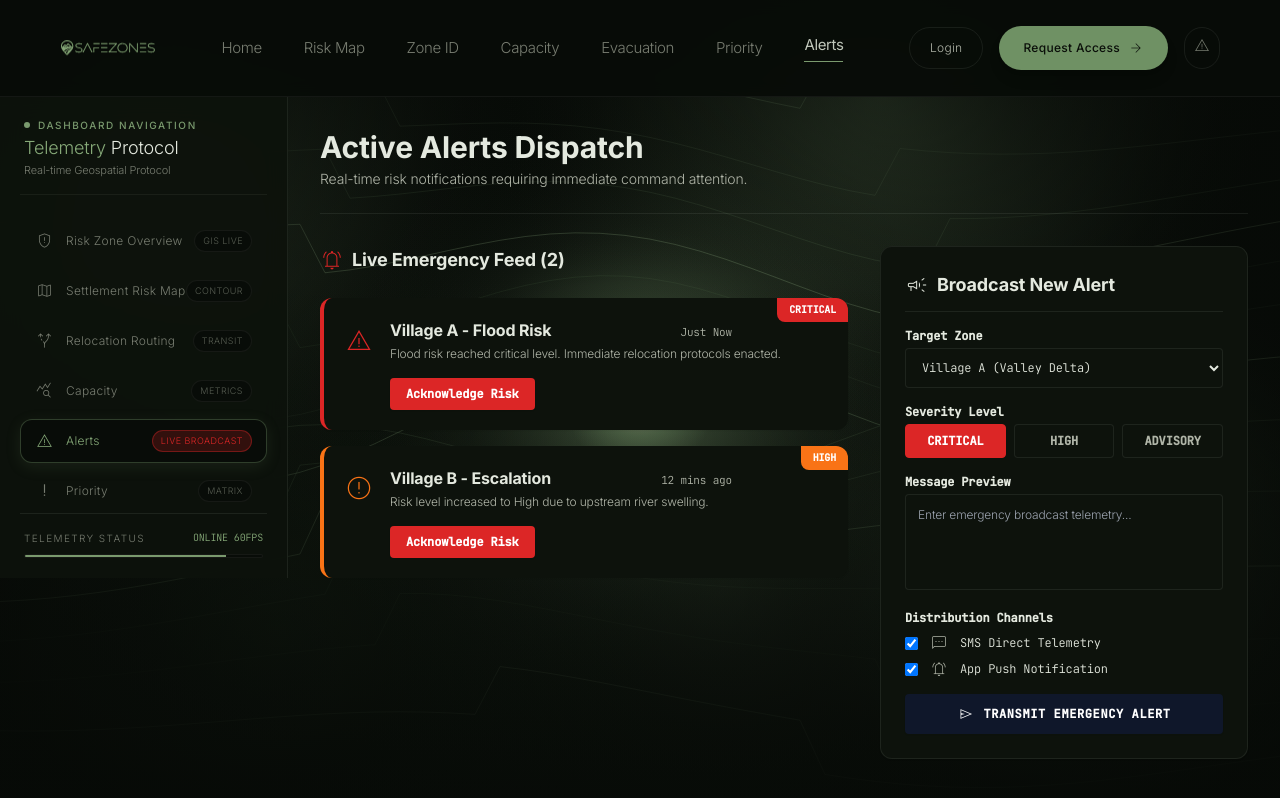
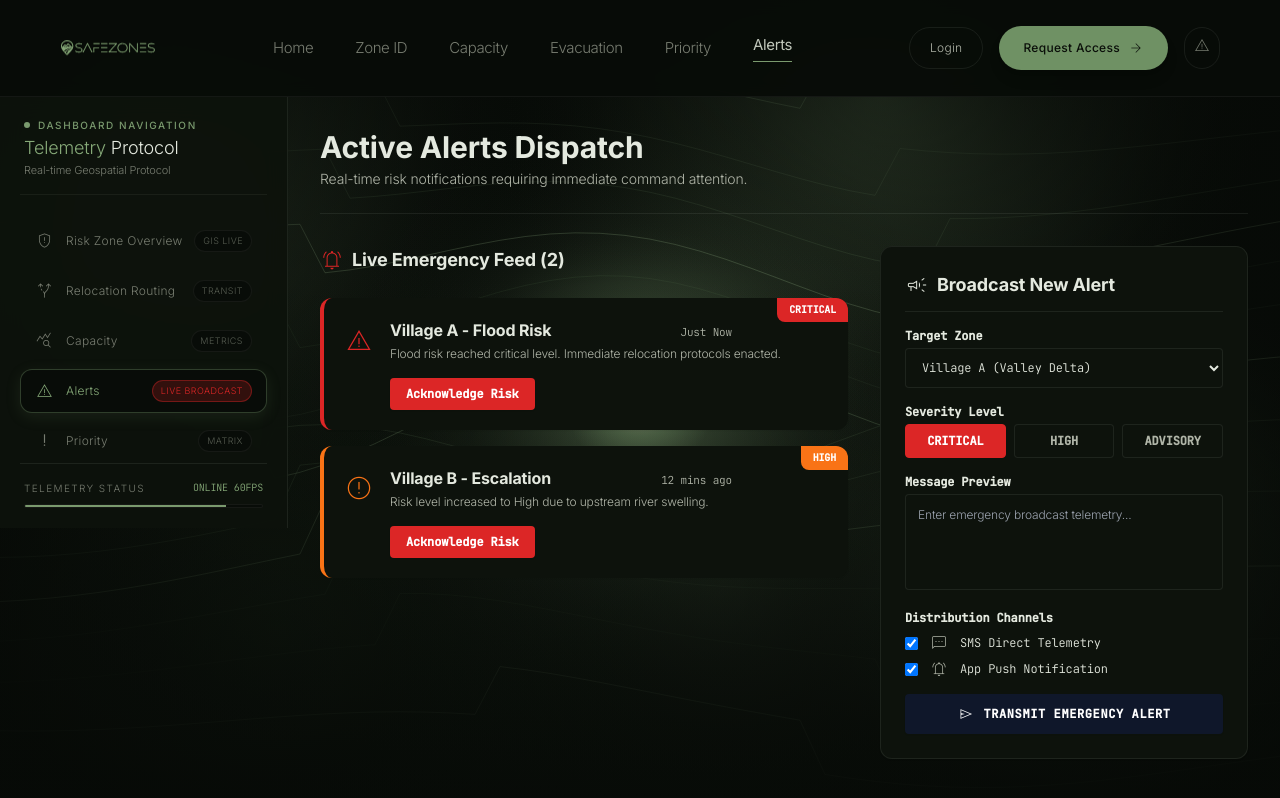
Before and after one commit to joyantaghosh/SIH26191, a React (Vite) app in the folder frontend/: page /risk-alerts in a window 1280 px wide. Shown: the top 798 px of the page. Built offline with nearby package versions, Linux system fonts and the light colour scheme; the HTML template or start-up script is replaced by a standard one.

Commit message:
Hide Settlement Risk Map routes and links from frontend while preserving page file

```diff
--- a/frontend/src/App.jsx
+++ b/frontend/src/App.jsx
@@ -23,7 +23,7 @@ export default function App() {
           <Routes>
             <Route path="/" element={<HomePage />} />
             <Route path="/login" element={<LoginPage />} />
-            <Route path="/settlement-risk-map" element={<SettlementRiskMapPage />} />
+            {/* <Route path="/settlement-risk-map" element={<SettlementRiskMapPage />} /> */}
             <Route path="/risk-zone-id" element={<RiskZoneIdPage />} />
             <Route path="/evacuation-route" element={<EvacuationRoutePage />} />
             <Route path="/carrying-capacity" element={<CarryingCapacityPage />} />
--- a/frontend/src/components/DashboardSidebar.jsx
+++ b/frontend/src/components/DashboardSidebar.jsx
@@ -11,12 +11,6 @@ export default function DashboardSidebar({ extraContent }) {
       path: '/risk-zone-id',
       icon: 'gpp_maybe',
       badge: 'GIS Live',
-    },
-    {
-      label: 'Settlement Risk Map',
-      path: '/settlement-risk-map',
-      icon: 'map',
-      badge: 'Contour',
     },
     {
       label: 'Relocation Routing',
--- a/frontend/src/components/Navbar.jsx
+++ b/frontend/src/components/Navbar.jsx
@@ -9,7 +9,6 @@ export default function Navbar() {
 
   const navItems = [
     { name: 'Home', path: '/' },
-    { name: 'Risk Map', path: '/settlement-risk-map' },
     { name: 'Zone ID', path: '/risk-zone-id' },
     { name: 'Capacity', path: '/carrying-capacity' },
     { name: 'Evacuation', path: '/evacuation-route' },
--- a/frontend/src/pages/LoginPage.jsx
+++ b/frontend/src/pages/LoginPage.jsx
@@ -17,7 +17,7 @@ export default function LoginPage() {
       setLoading(false);
       setAuthenticated(true);
       setTimeout(() => {
-        navigate('/settlement-risk-map');
+        navigate('/risk-zone-id');
       }, 800);
     }, 600);
   };
--- a/frontend/src/pages/RelocationPriorityPage.jsx
+++ b/frontend/src/pages/RelocationPriorityPage.jsx
@@ -257,7 +257,7 @@ export default function RelocationPriorityPage() {
                                     Deploy Transit
                                   </Link>
                                   <Link
-                                    to="/settlement-risk-map"
+                                    to="/risk-zone-id"
                                     className="bg-[#080C08] border border-[rgba(228,233,223,0.08)] text-[#E4E9DF] px-4 py-2 rounded-[12px] text-xs transition-colors"
                                   >
                                     View GIS Map
```
